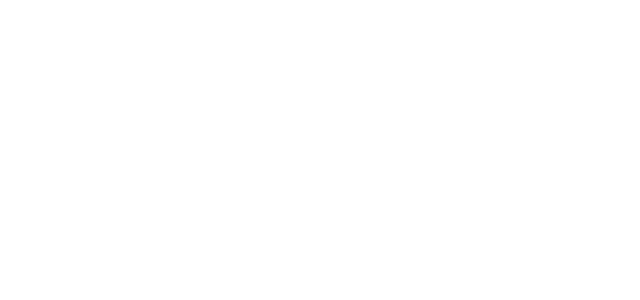
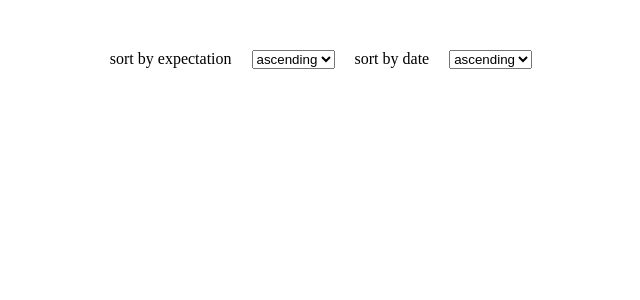
Before and after one commit to subarts/anime, a React (Vite) app: page /later in a window 1280 px wide. Shown: the top 300 px of the page, without its empty margins (319-959 px from the left). Built offline with nearby package versions, Linux system fonts and the light colour scheme.

Commit message:
feat: add sort by date and expectation on page WatchLater

```diff
--- a/src/components/CatalogAnime.jsx
+++ b/src/components/CatalogAnime.jsx
@@ -91,7 +91,7 @@
   function selectEndDate(end) {
     setFilters({ ...filters, end_date: end })
   }
-  /* поиск */
+  /* получение с searchAnime,поиск */
   function searchAnime(search) {
     setFilters({ ...filters, q: search })
   }
--- a/src/components/PageAnime.jsx
+++ b/src/components/PageAnime.jsx
@@ -1,11 +1,11 @@
 import { useEffect, useState } from "react"
 import { useParams } from "react-router-dom"
 import { useStore } from "./Store"
-
 const PageAnime = () => {
   const { id } = useParams()
   const url = `https://api.jikan.moe/v4/anime/${id}/full`
   const [info, setInfo] = useState({})
+  const [expectation, setExpectation] = useState(1)
   const getInfo = async () => {
     const response = await fetch(url).then((response) => response.json())
     setInfo(response.data)
@@ -17,9 +17,16 @@
   /* zustand */
   const { addAnime } = useStore((state) => state)
   const buttonClick = () => {
-    const dat = new Date().toJSON()
-    info.date = dat.toLocaleString("ru-RU")
-    addAnime(info)
+    const date = new Date()
+    const milliseconds = Date.now()
+    const newObjAnime = {
+      trailer_url: info.trailer.embed_url,
+      date: date.toLocaleDateString(),
+      milliseconds: milliseconds,
+      expectation: expectation,
+      title: info.title,
+    }
+    addAnime(newObjAnime)
   }
 
   return (
@@ -106,14 +113,32 @@
             <h4>Synopsis</h4>
             <p>{info.synopsis}</p>
           </div>
-          <iframe
-            width="600"
-            height="300"
-            autoPlay={true}
-            src={info.trailer.embed_url}
-            onError={(e) => console.error("Ошибка воспроизведения видео:", e)}
-          ></iframe>
-          <button onClick={buttonClick}> смотреть позже</button>
+          {info.trailer.embed_url !== null ? (
+            <>
+              <iframe
+                src={info.trailer.embed_url}
+                onError={(e) =>
+                  console.error("Ошибка воспроизведения видео:", e)
+                }
+              ></iframe>
+              <label htmlFor="expectationInput">expectation (1-10)</label>
+
+              <input
+                className="expectation__input"
+                id="expectationInput"
+                type="number"
+                min={1}
+                max={10}
+                defaultValue={"1"}
+                onChange={(e) => setExpectation(e.target.value)}
+              />
+              <button onClick={buttonClick} className="watch__later_button">
+                смотреть позже
+              </button>
+            </>
+          ) : (
+            ""
+          )}
         </section>
       ) : (
         <span>загрузка</span>
--- a/src/components/Store.jsx
+++ b/src/components/Store.jsx
@@ -1,17 +1,23 @@
 import { create } from "zustand"
 import { createJSONStorage, persist } from "zustand/middleware"
 
-const useStore = create(
+export const useStore = create(
   persist(
     (set, get) => ({
       animeList: [],
       addAnime: (anime) =>
         set((state) => ({ animeList: [...state.animeList, anime] })),
+      sorting: (sort, key) => {
+        const sortAnime = get().animeList.sort((a, b) =>
+          sort === "asc" ? a[key] - b[key] : b[key] - a[key]
+        )
+        set({ animeList: sortAnime })
+      },
     }),
+
     {
       name: "animeTrailers",
       storage: createJSONStorage(() => localStorage),
     }
   )
 )
-export { useStore }
--- a/src/components/WatchLater.jsx
+++ b/src/components/WatchLater.jsx
@@ -1,16 +1,44 @@
+import { useState } from "react"
 import { useStore } from "./Store"
-
 const WatchLater = () => {
   const anime = useStore((state) => state.animeList)
-
+  const { sorting } = useStore((state) => state)
+  function changeSort(sort, key) {
+    sorting(sort, key)
+  }
   return (
-    <div>
+    <div className="watchLater__list">
+      <label htmlFor="selected__expectation"> sort by expectation</label>
+      <select
+        defaultValue="asc"
+        name="selected"
+        id="selected__expectation"
+        onChange={(e) => {
+          changeSort(e.target.value, "expectation")
+        }}
+      >
+        <option value="desc">decrease</option>
+        <option value="asc">ascending</option>
+      </select>
+      <label htmlFor="selected__date"> sort by date</label>
+      <select
+        defaultValue={"asc"}
+        name="selected"
+        id="selected__date"
+        onChange={(e) => {
+          changeSort(e.target.value, "milliseconds")
+        }}
+      >
+        <option value="desc">decrease</option>
+        <option value="asc">ascending</option>
+      </select>
       {anime.map((el, index) => {
         return (
           <div key={index}>
-            <iframe src={el.trailer.embed_url}></iframe>
-            <div>{el.title}</div>
-            <div>{el.date}</div>
+            <h3>{el.title}</h3>
+            <p>дата добавления:{el.date}</p>
+            <p>ожидания:{el.expectation}</p>
+            <iframe src={el.trailer_url}></iframe>
           </div>
         )
       })}
--- a/src/index.css
+++ b/src/index.css
@@ -90,3 +90,15 @@
 h1{
   font-size: 36px;
 }
+.watchLater__list{
+  display: flex;
+  flex-wrap: wrap;
+  gap: 20px;
+  justify-content: center;
+}
+.watch__later_button{
+  height: 50px;
+}
+.expectation__input{
+  height: 30px;
+}
```
